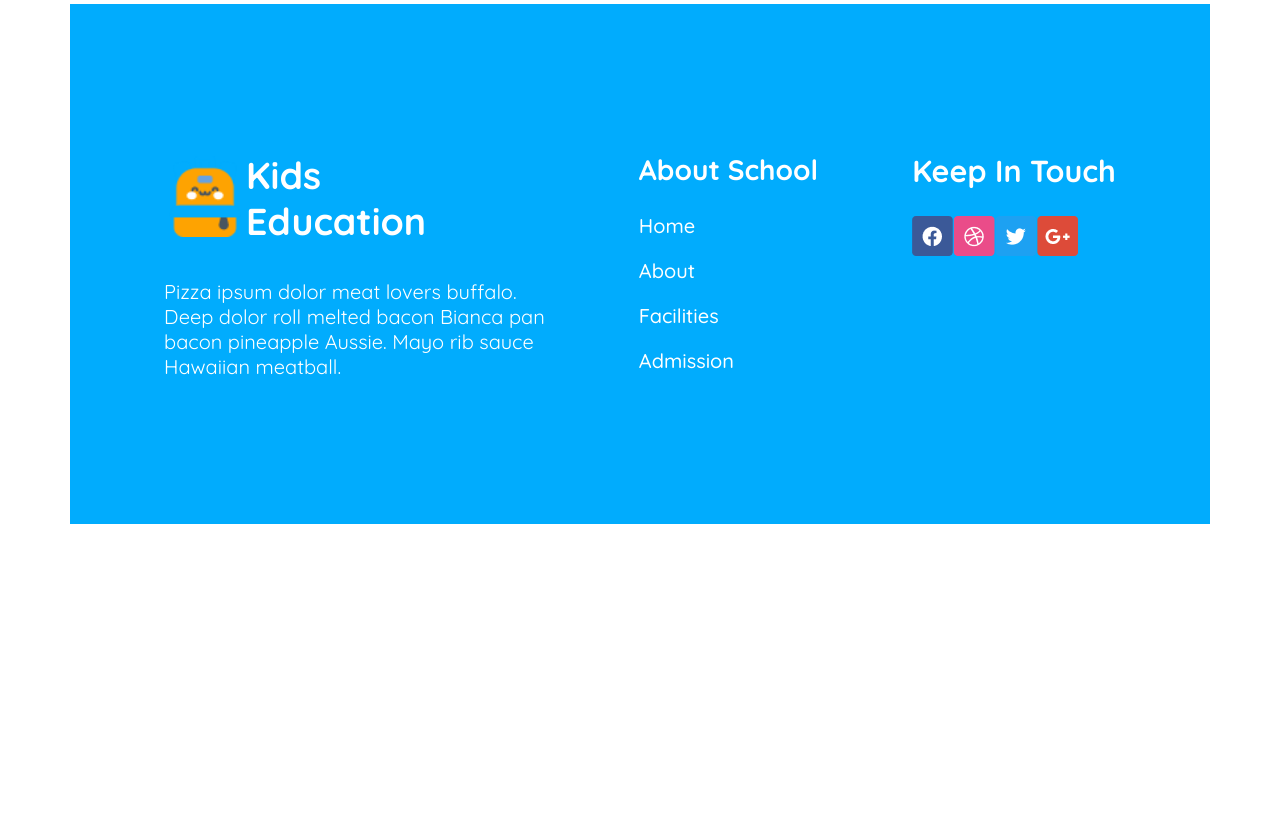
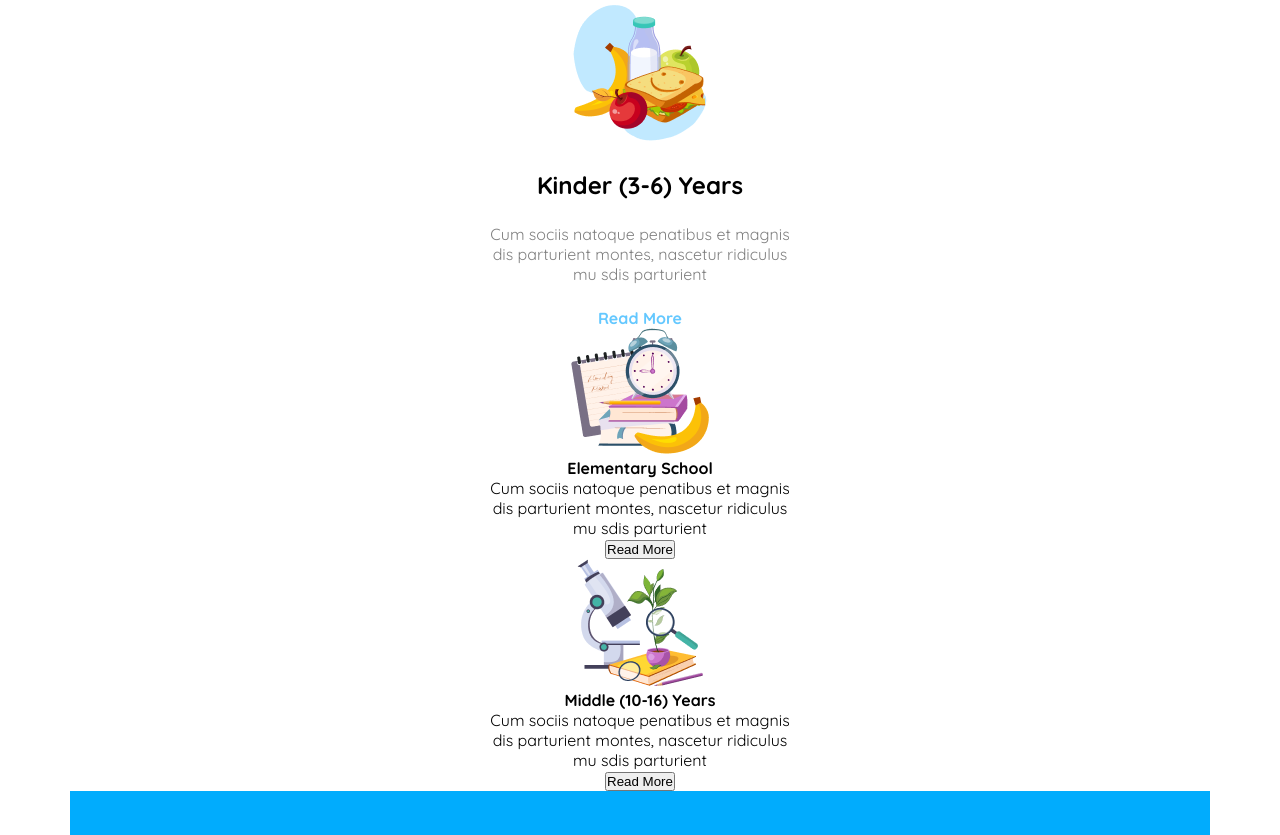
Before and after one commit to pistan99/asm-02, a plain HTML site: page index.html in a window 1280 px wide. Shown: the part 825-1660 px from the top of the page. Before the commit the page ends 1349 px from the top, so only its background shows below. Drawn offline with Linux system fonts and the light colour scheme.

Commit message:
added all code

```diff
--- a/index.html
+++ b/index.html
@@ -52,6 +52,33 @@
         <section class="main-h">
             <h3 class="main-h-m">Standard Curriculum</h3>
         </section>
+        <section class="all-card">
+            <div class="card-1">
+                <img src="assets/kinder.png" alt="">
+                <h4 class="card-1-h">Kinder (3-6) Years</h4>
+                <p class="card-1-p">Cum sociis natoque penatibus et magnis <br>
+                    dis parturient montes, nascetur ridiculus <br>
+                    mu sdis parturient</p>
+                <p class="card-1-b">Read More</p>
+            </div>
+            <div class="card-2">
+                <img src="assets/elementary.png" alt="">
+                <h4 class="card-2-h">Elementary School</h4>
+                <p class="card-2-p">Cum sociis natoque penatibus et magnis <br>
+                    dis parturient montes, nascetur ridiculus <br>
+                    mu sdis parturient</p>
+                <button class="card-2-b">Read More</button>
+            </div>
+            <div class="card-3">
+                <img src="assets/middle.png" alt="">
+                <h4 class="card-3-h">Middle (10-16) Years</h4>
+                <p class="card-3-p">Cum sociis natoque penatibus et magnis <br>
+                    dis parturient montes, nascetur ridiculus <br>
+                    mu sdis parturient</p>
+                <button class="card-3-b">Read More</button>
+
+            </div>
+        </section>
     </main>
     <footer class="footer">
         <section class="f-section">
--- a/style/style.css
+++ b/style/style.css
@@ -128,6 +128,43 @@ body{
     margin: 60px auto;
 }
 
+/* card style */
+
+
+
+/* card-1-style */
+.card-1{
+    text-align: center;
+}
+.card-1-h{
+    margin-top: 24px;
+    font-weight: 700;
+    font-size: 24px;
+}
+.card-1-p{
+    margin-top: 24px;
+    font-weight: 400;
+    font-size: 16px;
+    color: rgba(128, 128, 128, 1);
+}
+.card-1-b{
+    margin-top: 24px;
+    font-weight: 700;
+    font-size: 16px;
+    color: rgba(100, 200, 255, 1);
+
+}
+
+/* card-2-style */
+.card-2{
+    text-align: center;
+}
+
+/* card-2-style */
+.card-3{
+    text-align: center;
+}
+
 
 /* footer style */
 .footer{
```
